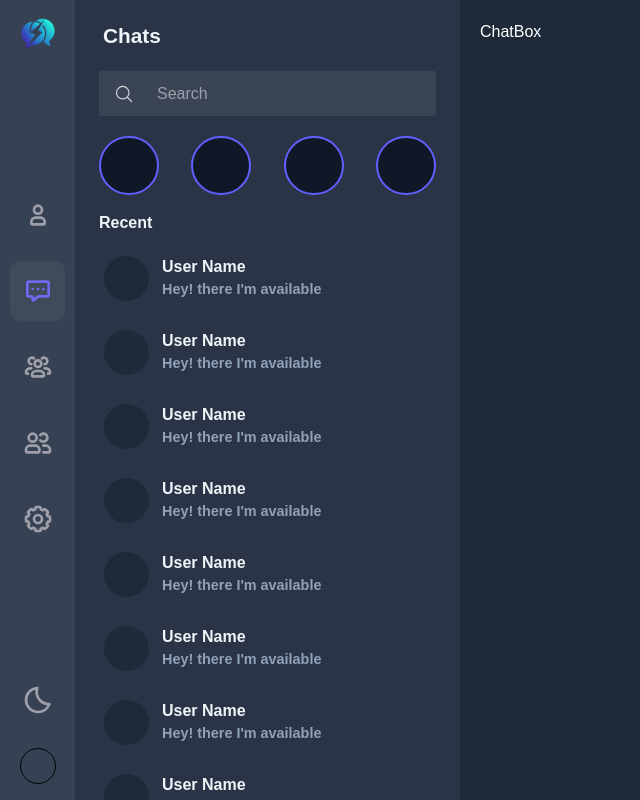
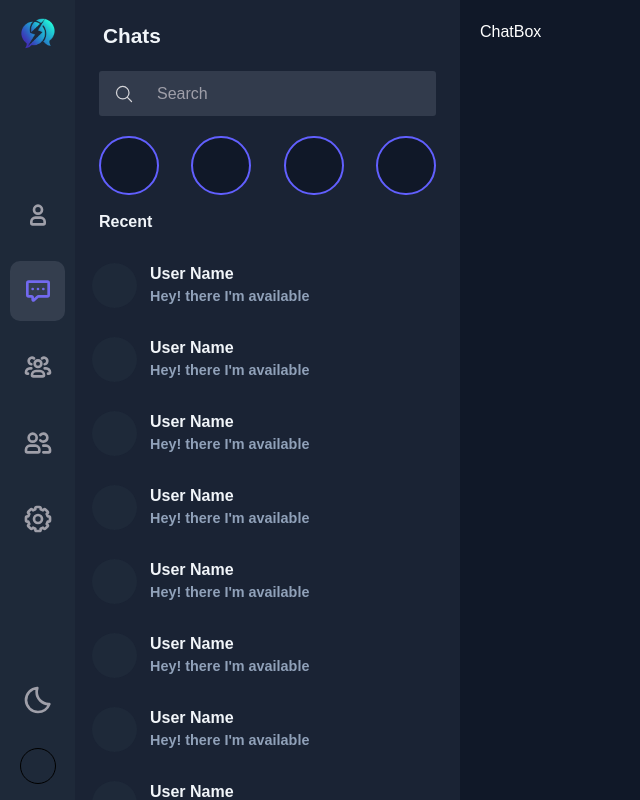
Before and after one commit to mrhassanali667/Snap-Talk, a React (Vite) app: page / in a window 1280 px wide. Shown: the whole page, without its empty margins (0-640 px from the left). Built offline with nearby package versions, Linux system fonts and the light colour scheme; no server answers.

Commit message:
change theme colors

```diff
--- a/src/components/layout/Chatbox.jsx
+++ b/src/components/layout/Chatbox.jsx
@@ -8,7 +8,7 @@ const Chatbox = () => {
   let isShowChat = useSelector(state => state.chat.isShowChat)
 
   return (
-    <div className='h-full w-full flex gap-3 max-lg:h-[100dvh] max-lg:w-screen bg-white dark:bg-gray-800 text-white p-5 max-lg:absolute'>
+    <div className='h-full w-full flex gap-3 max-lg:h-[100dvh] max-lg:w-screen bg-white dark:bg-gray-900 text-white p-5 max-lg:absolute'>
       {innerWidth < 1024 &&
         <button onClick={() => dispatch(hideChat())} className='h-10 border-1 p-2'>
           back
--- a/src/components/layout/Navbar.jsx
+++ b/src/components/layout/Navbar.jsx
@@ -18,7 +18,7 @@ const Navbar = () => {
   }
 
   return (
-    <div className='max-lg:h-[65px] lg:w-[75px] bg-white dark:bg-gray-700 flex lg:flex-col justify-between  items-center py-1 lg:py-4 px-4 max-lg:px-3    '>
+    <div className='max-lg:h-[65px] lg:w-[75px] bg-white dark:bg-gray-800 flex lg:flex-col justify-between  items-center py-1 lg:py-4 px-4 max-lg:px-3    '>
       <NavLink to={'/'} className='max-lg:hidden' >
         <img src="/images/logo.png" alt="logo"
           className='w-[40px]'
--- a/src/components/layout/Users.jsx
+++ b/src/components/layout/Users.jsx
@@ -5,7 +5,7 @@ import UsersList from '../specific/UsersList.jsx'
 
 const Users = () => {
   return (
-    <div className='h-full w-full flex flex-col gap-1 bg-slate-100 dark:bg-gray-700/70 py-5 overflow-hidden'>
+    <div className='h-full w-full flex flex-col gap-1 bg-slate-100 dark:bg-gray-800/70 py-5 overflow-hidden'>
       <div className='flex flex-col gap-3'>
         <Heading name={'Chats'} />
         <div className='py-2 px-6 lg:px-6 '>
@@ -20,7 +20,7 @@ const Users = () => {
         )}
       </div>
       <div>
-        <h2 className='px-6 py-1 text-[1em] font-semibold font-manrope  dark:text-slate-100 text-zinc-700'>Recent</h2>
+        <h2 className='px-6 pt-[3px] pb-3 text-[1em] font-semibold font-manrope  dark:text-slate-100 text-zinc-700'>Recent</h2>
       </div>
       <div className='h-[80%] w-full'>
       <UsersList/>
--- a/src/components/specific/UsersList.jsx
+++ b/src/components/specific/UsersList.jsx
@@ -17,7 +17,7 @@ const UsersList = () => {
   return (
     <div onScroll={handelScrollBar} className={`h-full w-full flex gap-1 flex-col overflow-y-auto hide-scroll ${showScrollBar ? 'users-list' : ''}`}>
       {[...Array(15).fill({ name: "User Name ",lastMessage:"Hey! there I'm available" })].map(({name,lastMessage}, index) =>
-        <div onClick={() => dispatch(showChat())} key={index} className='px-6 py-2 min-h-[70px] w-full flex items-center hover:bg-slate-200/50 dark:hover:bg-gray-700/50 rounded-lg cursor-pointer '>
+        <div onClick={() => dispatch(showChat())} key={index} className='px-3 py-2 min-h-[70px] w-full flex items-center hover:bg-slate-200/50 dark:hover:bg-gray-700/50 rounded-lg cursor-pointer '>
           <div className='h-full w-[55px] flex justify-center items-center'>
             <div className='flex justify-center items-center'>
               {false ?
```
